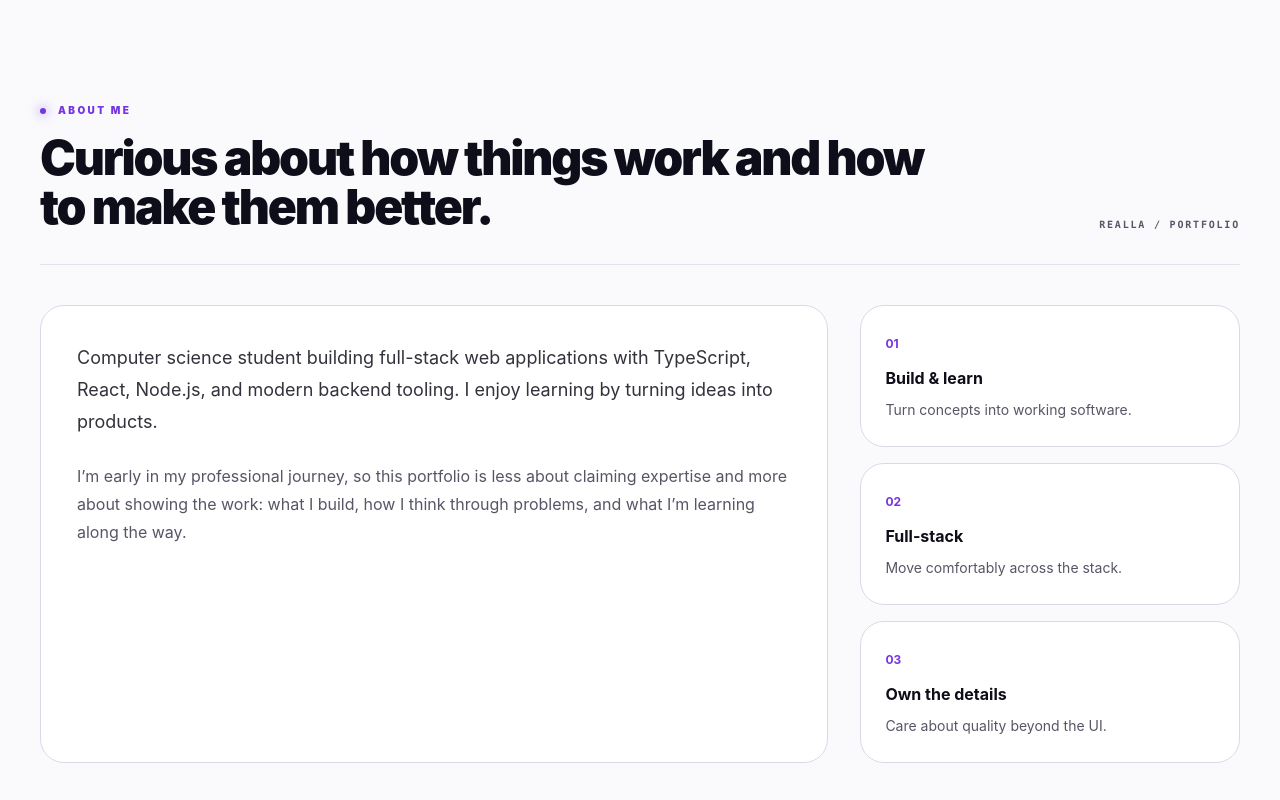
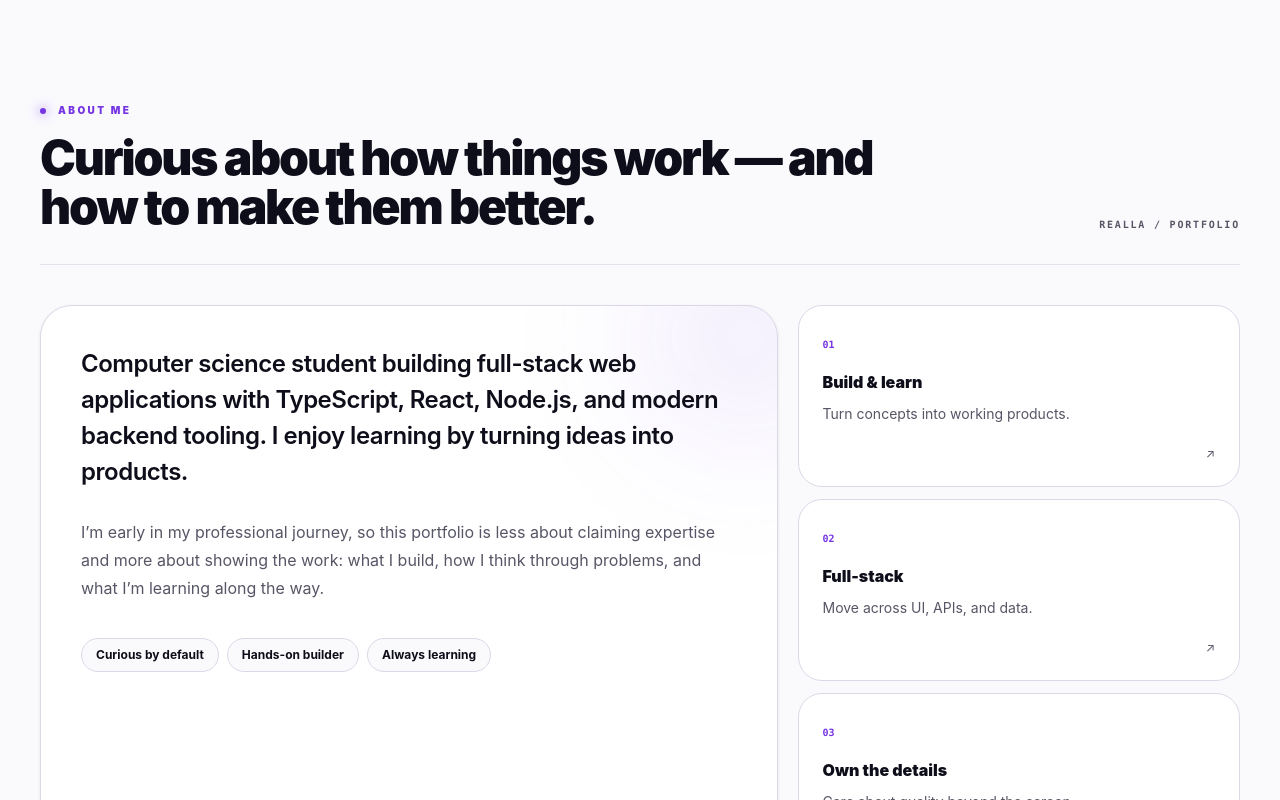
Before and after one commit to EllaUktolseja/Serverless-Realla-Website, a React (Vite) app in the folder apps/web/: page / in a window 1280 px wide. Shown: the part 1000-1800 px from the top of the page. Built offline with nearby package versions, Linux system fonts and the light colour scheme.

Commit message:
feat(web): upgrade portfolio visual system

```diff
--- a/apps/web/src/sections/About.tsx
+++ b/apps/web/src/sections/About.tsx
@@ -12,30 +12,36 @@ function About() {
   }, []);
 
   return (
-    <Section id="about" eyebrow="About me" title="Curious about how things work and how to make them better.">
-      <div className="grid gap-8 lg:grid-cols-[1.35fr_0.65fr]">
-        <div className="rounded-3xl border border-border bg-card p-7 sm:p-9">
-          <p className="text-lg leading-8 text-foreground/85">
-            {profile?.bio ||
-              "I’m a computer science student who enjoys turning ideas into working software. My interests sit around full-stack development, backend systems, databases, and the engineering practices that make projects easier to maintain."}
-          </p>
-          <p className="mt-6 leading-7 text-muted-foreground">
-            I’m early in my professional journey, so this portfolio is less about
-            claiming expertise and more about showing the work: what I build, how I
-            think through problems, and what I’m learning along the way.
-          </p>
+    <Section id="about" eyebrow="About me" title="Curious about how things work — and how to make them better.">
+      <div className="grid gap-5 lg:grid-cols-[1.25fr_0.75fr]">
+        <div className="group relative overflow-hidden rounded-[2rem] border border-border bg-card p-7 shadow-sm transition duration-500 hover:-translate-y-1 hover:shadow-xl hover:shadow-primary/5 sm:p-10">
+          <div className="pointer-events-none absolute -right-20 -top-20 size-56 rounded-full bg-primary/8 blur-3xl transition duration-700 group-hover:bg-primary/14" />
+          <div className="relative">
+            <p className="max-w-3xl text-xl font-semibold leading-8 tracking-[-0.02em] sm:text-2xl sm:leading-9">
+              {profile?.bio || "I’m a computer science student who enjoys turning ideas into working software."}
+            </p>
+            <p className="mt-7 max-w-2xl leading-7 text-muted-foreground">
+              I’m early in my professional journey, so this portfolio is less about claiming expertise and more about showing the work: what I build, how I think through problems, and what I’m learning along the way.
+            </p>
+            <div className="mt-9 flex flex-wrap gap-2">
+              {["Curious by default", "Hands-on builder", "Always learning"].map((item) => (
+                <span key={item} className="rounded-full border border-border bg-background px-3.5 py-2 text-xs font-bold">{item}</span>
+              ))}
+            </div>
+          </div>
         </div>
 
-        <div className="grid gap-4 sm:grid-cols-3 lg:grid-cols-1">
+        <div className="grid gap-3 sm:grid-cols-3 lg:grid-cols-1">
           {[
-            ["01", "Build & learn", "Turn concepts into working software."],
-            ["02", "Full-stack", "Move comfortably across the stack."],
-            ["03", "Own the details", "Care about quality beyond the UI."],
+            ["01", "Build & learn", "Turn concepts into working products."],
+            ["02", "Full-stack", "Move across UI, APIs, and data."],
+            ["03", "Own the details", "Care about quality beyond the screen."],
           ].map(([number, title, description]) => (
-            <div key={number} className="rounded-3xl border border-border bg-card p-6">
-              <span className="text-xs font-bold text-primary">{number}</span>
-              <h3 className="mt-3 font-bold">{title}</h3>
+            <div key={number} className="group rounded-[1.5rem] border border-border bg-card p-6 transition duration-300 hover:-translate-y-1 hover:border-primary/30 hover:shadow-lg">
+              <span className="font-mono text-[10px] font-bold text-primary">{number}</span>
+              <h3 className="mt-4 text-base font-black">{title}</h3>
               <p className="mt-2 text-sm leading-6 text-muted-foreground">{description}</p>
+              <span className="mt-5 block text-right text-xs text-muted-foreground transition group-hover:text-primary">↗</span>
             </div>
           ))}
         </div>
```
